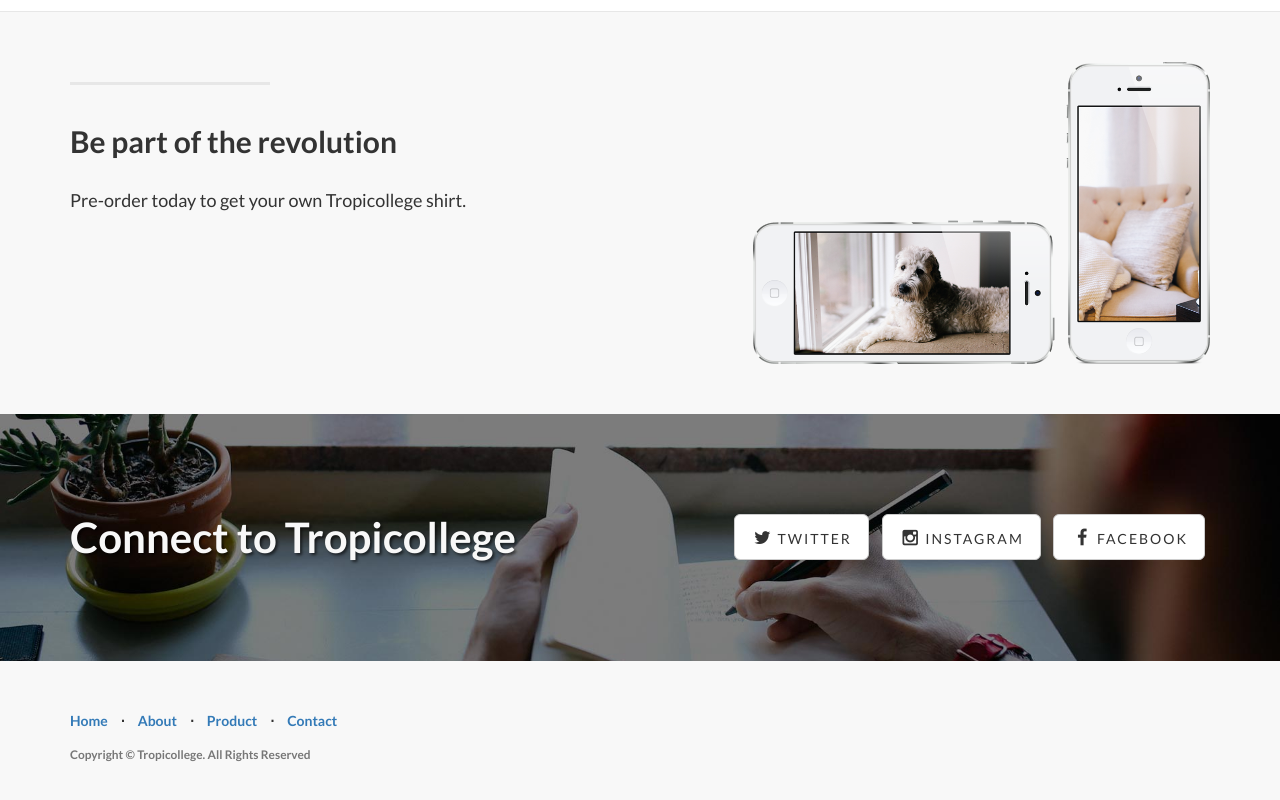
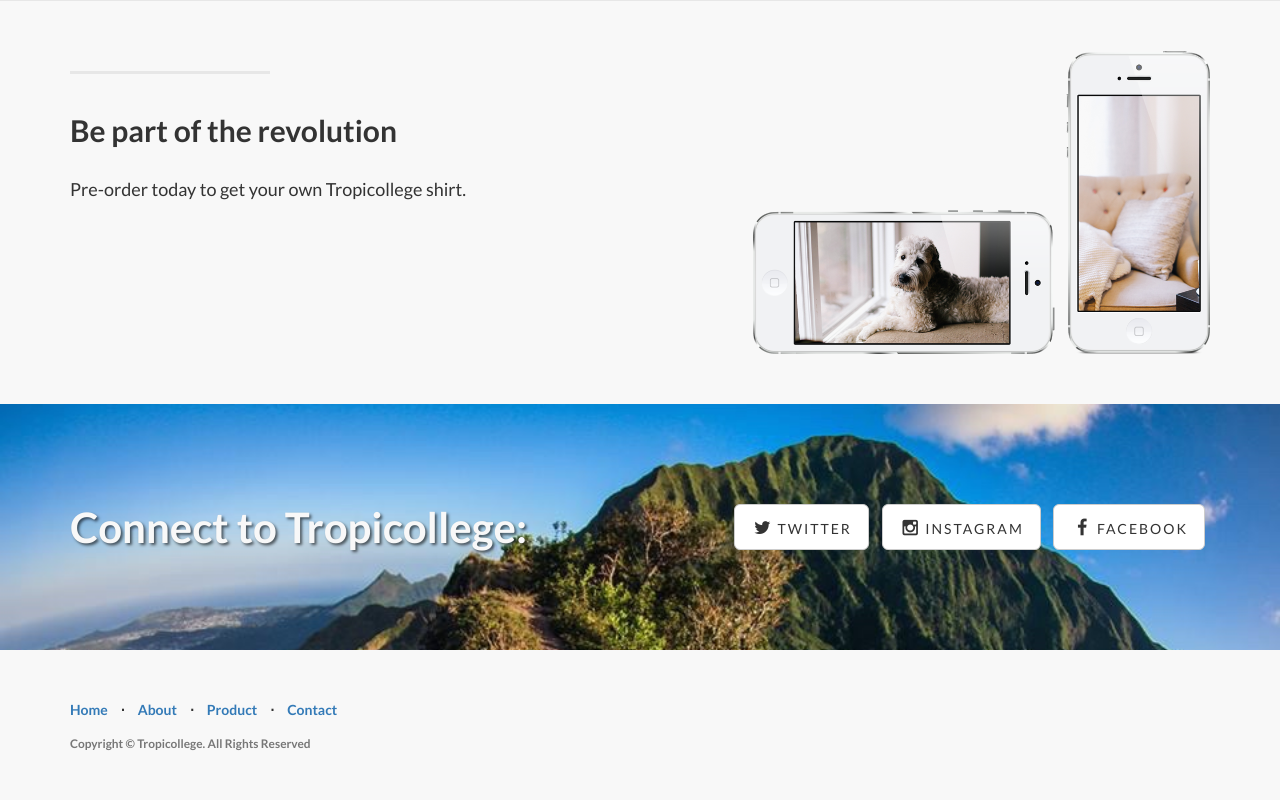
Before and after one commit to arushs/Tropicollege, a plain HTML site: page index.html in a window 1280 px wide. Shown: the part 1704-2504 px from the top of the page. Drawn offline with Linux system fonts and the light colour scheme.

Commit message:
Finishing up pics

```diff
--- a/css/landing-page.css
+++ b/css/landing-page.css
@@ -116,7 +116,7 @@
 .banner {
     padding: 100px 0;
     color: #f8f8f8;
-    background: url(../img/banner-bg.jpg) no-repeat center center;
+    background: url(../img/mountain.jpeg) no-repeat center center;
     background-size: cover;
 }
 
--- a/index.html
+++ b/index.html
@@ -111,7 +111,7 @@
                     <p class="lead">We provide high quality shirts at low cost points suited for college antics.</p>
                 </div>
                 <div class="col-lg-5 col-lg-offset-2 col-sm-6">
-                    <img class="img-responsive" src="img/ipad.png" alt="">
+                    <img class="img-responsive" src="img/hawaiian2.jpg" alt="">
                 </div>
             </div>
 
@@ -172,7 +172,7 @@
 
             <div class="row">
                 <div class="col-lg-6">
-                    <h2>Connect to Tropicollege</h2>
+                    <h2>Connect to Tropicollege:</h2>
                 </div>
                 <div class="col-lg-6">
                     <ul class="list-inline banner-social-buttons">
```
Also changed, not shown: img/Matt.jpeg (added), img/hawaiian2.jpg (added), img/hawaiianPrint.jpg (added), img/mountain.jpeg (added), 2 other files.
